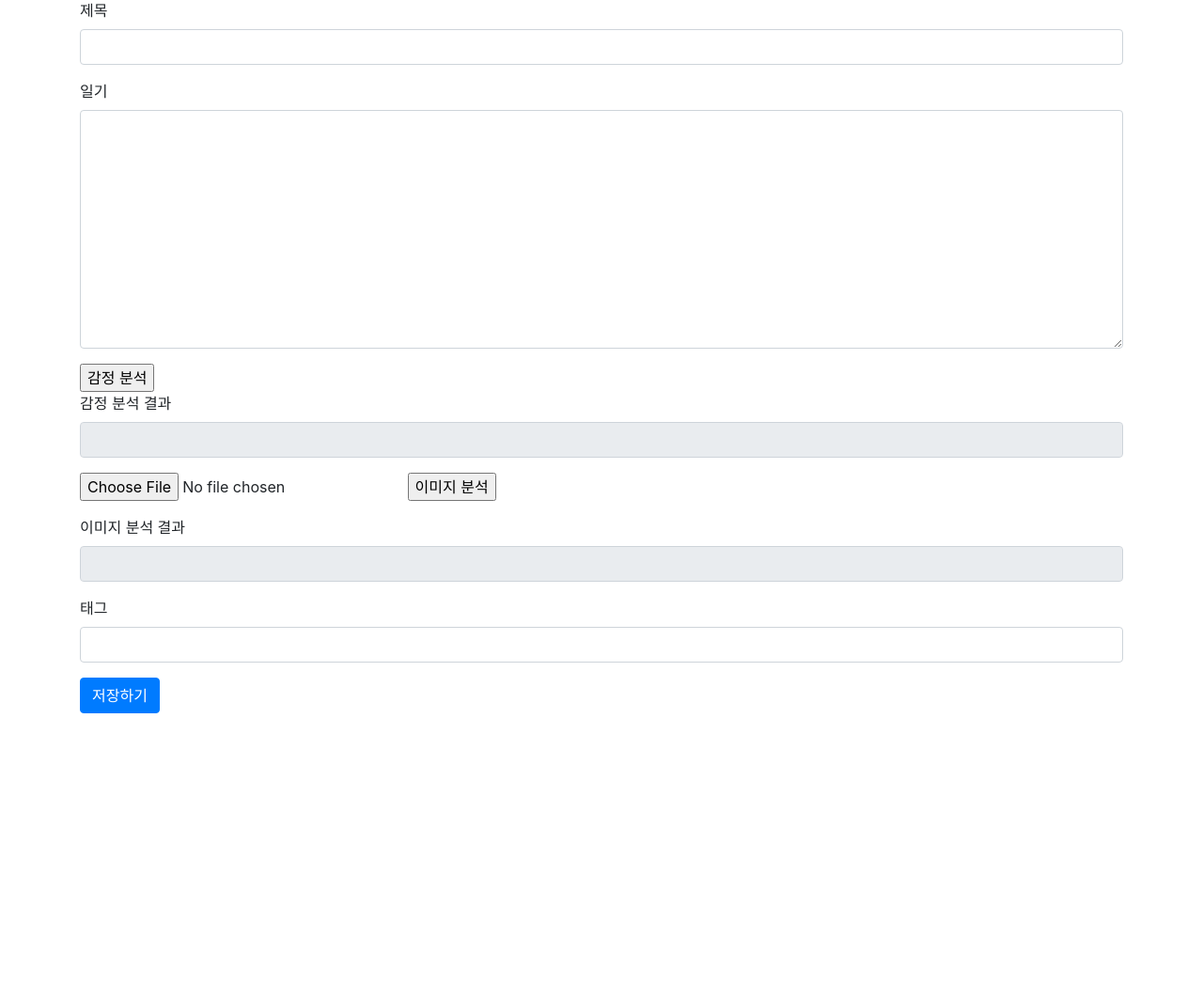
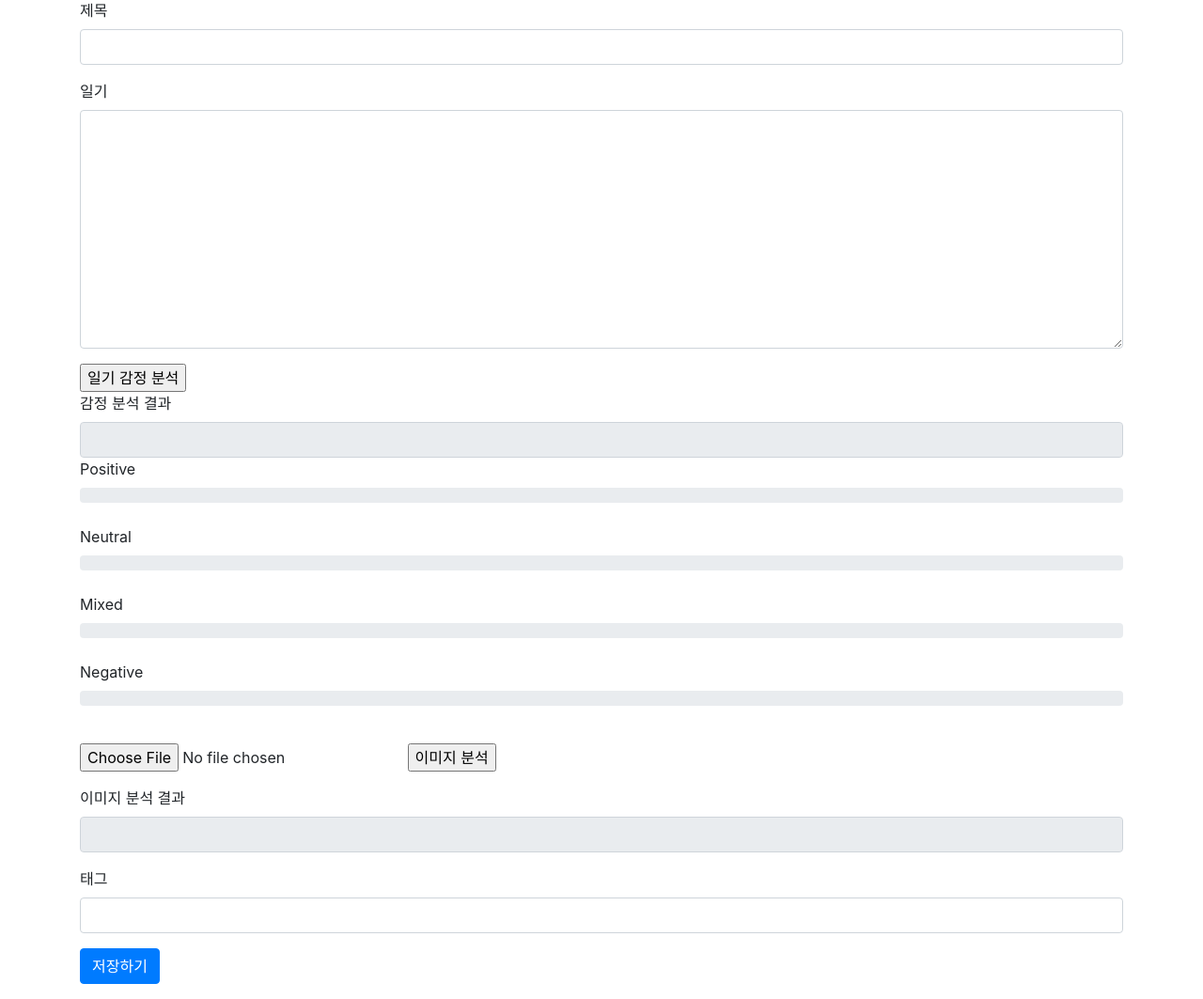
Before and after one commit to YoungkiHongDev/diary, a Django app: template templates/diary/board_write.html in a window 1280 px wide. Shown: the part 66-1129 px from the top of the page at 94% size. Before the commit the page ends 825 px from the top, so only its background shows below. Run offline with Django 3.2, Linux system fonts and the light colour scheme; the template is opened without the code that fills it, so the values that code supplies are empty; some libraries are stand-ins or nearby versions.

Commit message:
이현호
프로그레스바

```diff
--- a/templates/diary/board_write.html
+++ b/templates/diary/board_write.html
@@ -34,13 +34,35 @@
         </div>
 
         <!-- 내용에 채워진 일기로 감정 분석을 위해서 누르는 버튼 -->
-        <input type="button" value="감정 분석" class="btnAjax">
+        <input type="button" value="일기 감정 분석" class="btnAjax">
 
         <!-- 감정 분석 결과창, 읽기 전용, 사용자가 수정 불가능 -->
         <div class="form-group">
-            <label>감정 분석 결과</label>
-            <input type="text" class="form-control" name="board_emo" id="board_emo" readonly="readonly"
-                   value="{{ form.board_emo.value|default_if_none:'None' }}">
+            <label>감정 분석 결과</label><br>
+
+            <input type="text" class="form-control" id="board_emo" name="board_emo" readonly="readonly"
+                     value="{{ form.board_emo.value|default_if_none:'None' }}">
+
+                <label>Positive</label><br>
+                <div class="progress">
+                    <div class="progress-bar bg-success" role="progressbar" id="emo_Positive"
+                         aria-valuemin="0" aria-valuemax="100"></div>
+                </div><br>
+                <label>Neutral</label><br>
+                <div class="progress">
+                    <div class="progress-bar bg-info" role="progressbar" id="emo_Neutral"
+                        aria-valuemin="0" aria-valuemax="100"></div>
+                </div><br>
+                <label>Mixed</label><br>
+                <div class="progress">
+                    <div class="progress-bar bg-warning" role="progressbar"  id="emo_Mixed"
+                        aria-valuemin="0" aria-valuemax="100"></div>
+                </div><br>
+                <label>Negative</label><br>
+                <div class="progress">
+                    <div class="progress-bar bg-danger" role="progressbar"  id="emo_Negative"
+                        aria-valuemin="0" aria-valuemax="100"></div>
+                </div><br>
         </div>
 
         <!-- 이미지 파일 업로드 -->
@@ -96,9 +118,19 @@
                 result_data4 = JSON.parse(result_data3);
                 //복잡하지만 위의 과정을 거쳐야 추출할 수 있었다. 추후에 수정 예정
 
+                // emotions = [(result_data4["Positive"]*100).toFixed(1), (result_data4["Neutral"]*100).toFixed(1),
+                //             (result_data4["Mixed"]*100).toFixed(1), (result_data4["Negative"]*100).toFixed(1)]
+
                 //각 감정값을 추출하는 코드
-                $('#board_emo').val(result_data4["Mixed"].toFixed(5) + " / " + result_data4["Negative"].toFixed(5)
-                             + " / " + result_data4["Neutral"].toFixed(5) + " / " + result_data4["Positive"].toFixed(5));
+                $('#board_emo').val((result_data4["Positive"]*100).toFixed(1) + "/" + (result_data4["Neutral"]*100).toFixed(1)
+                             + "/" + (result_data4["Mixed"]*100).toFixed(1) + "/" + (result_data4["Negative"]*100).toFixed(1));
+                // $('#board_emo').val(emotions)
+
+                // 감정 분석 후 값을 프로그레스바에 적용하는 코드
+                document.getElementById('emo_Positive').style.width = result_data4["Positive"].toFixed(3) * 100 +'%';
+                document.getElementById('emo_Neutral').style.width = result_data4["Neutral"].toFixed(3) * 100 +'%';
+                document.getElementById('emo_Mixed').style.width = result_data4["Mixed"].toFixed(3) * 100 +'%';
+                document.getElementById('emo_Negative').style.width = result_data4["Negative"].toFixed(3) * 100 +'%';
             },
 
             // 오류가 발생했을 경우
@@ -108,7 +140,7 @@
         });
     })
 
-    {% comment %} 이미지 파일 업로드 ajax {% endcomment %}
+    // {% comment %} 이미지 파일 업로드 ajax {% endcomment %}
     function ajaxFileUpload() {
         var picture = $('#picture')[0].files[0]; //이미지 파일
         var form = new FormData(); //formData 객체
@@ -134,7 +166,7 @@
         });
     }
 
-    {% comment %} image preview 자바스크립트 {% endcomment %}
+    // {% comment %} image preview 자바스크립트 {% endcomment %}
     function imgPreview(input) {
             if (input.files && input.files[0]) { //파일을 올리면
                 var reader = new FileReader(); //파일을 읽는 객체
```
Also changed, not shown: templates/diary/board_detail.html (+22 -1 lines).
